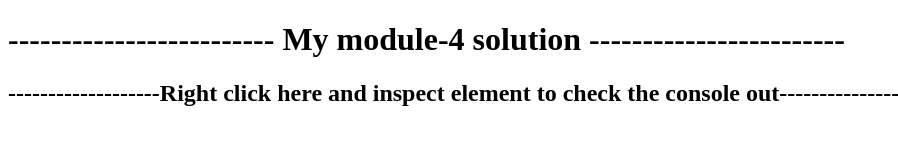
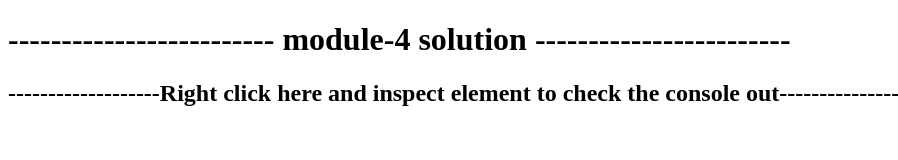
Before and after one commit to Aswinsrp/Aswinsrp.github.io, a plain HTML site: page module4-solution/index.html in a window 1280 px wide. Shown: the whole page, without its empty margins (0-898 px from the left). Drawn offline with Linux system fonts and the light colour scheme.

Commit message:
Update index.html

```diff
--- a/module4-solution/index.html
+++ b/module4-solution/index.html
@@ -4,7 +4,7 @@
 	<title></title>
 </head>
 <body>
-	<h1>------------------------- My module-4 solution ------------------------</h1>
+	<h1>------------------------- module-4 solution ------------------------</h1>
   <h2>-------------------Right click here and inspect element to check the console out--------------------</h2>
 	<script src="script.js" ="text/javascript">
 
```
